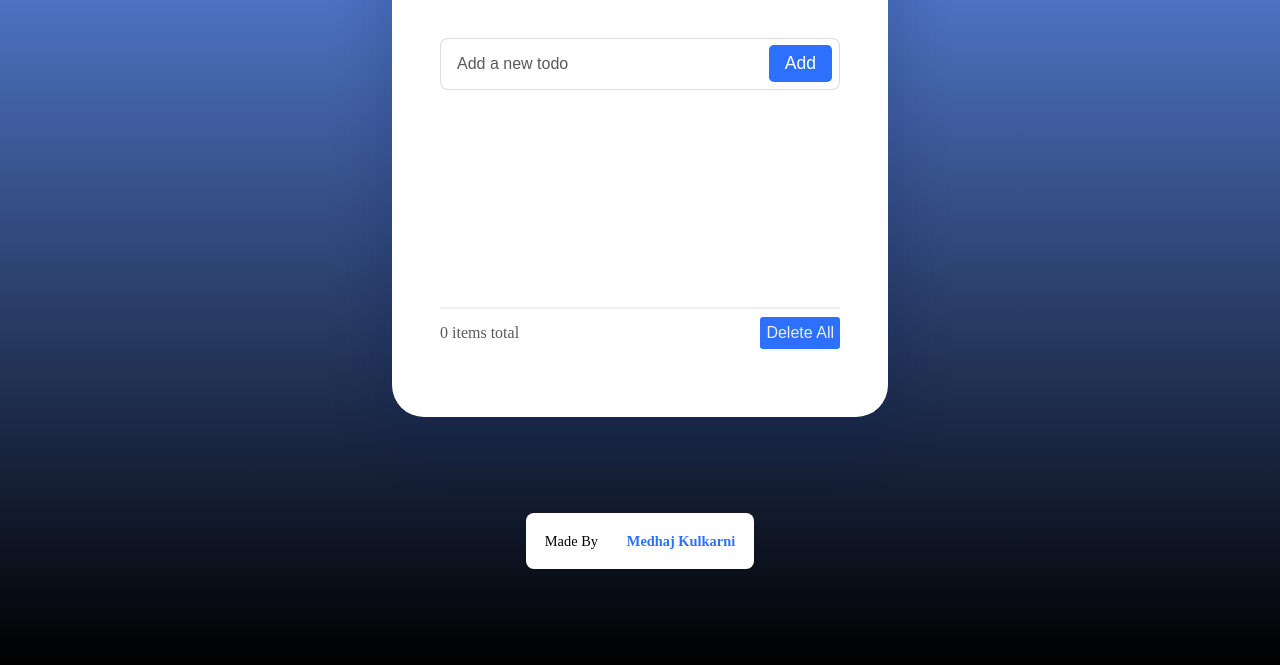
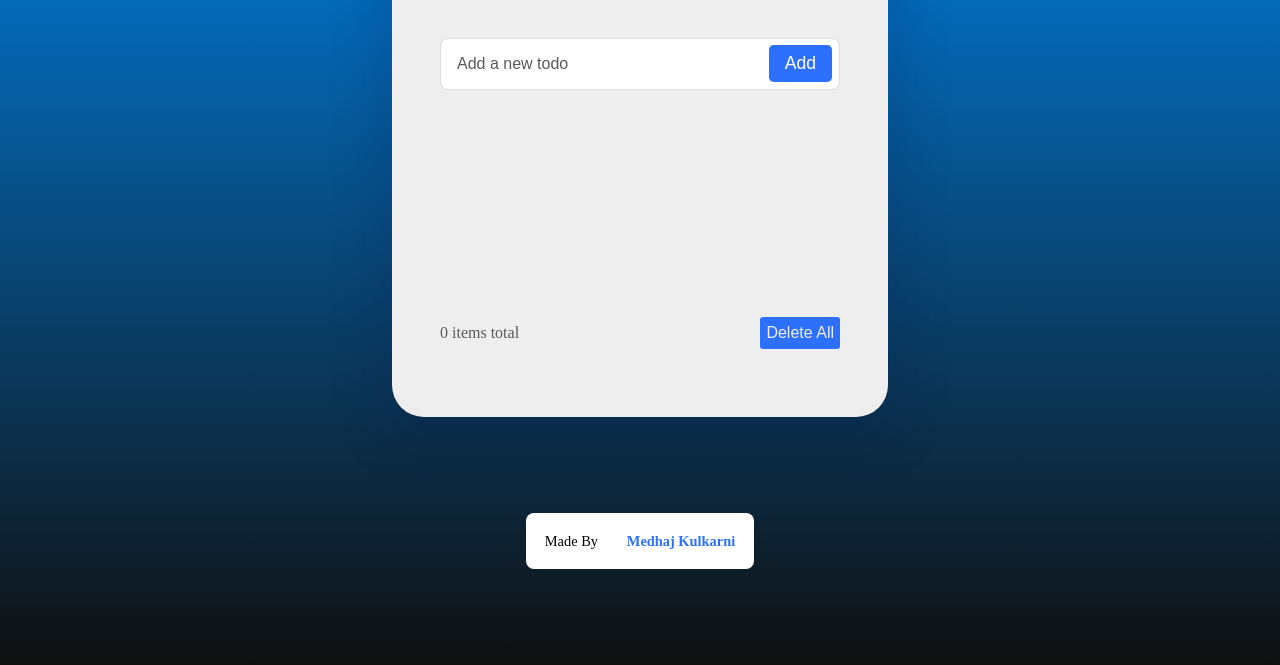
Before and after one commit to Medhaj-Kulkarni013/ToDo-List, a plain HTML site: page index.html in a window 1280 px wide. Shown: the part 215-880 px from the top of the page. Drawn offline with Linux system fonts and the light colour scheme.

Commit message:
Update style.css

```diff
--- a/style.css
+++ b/style.css
@@ -1,12 +1,12 @@
 :root {
   --gradient: linear-gradient(
     180deg,
-    rgba(45, 112, 1253, 0.73) 0%,
-    #000000 100%
+    rgb(0, 135, 239) 0%,
+    #101010 100%
   );
   --dark: #001747;
   --grey: #58595b;
-  --grey-border: rgba(210, 210, 210, 0.75);
+  --grey-border: rgba(44, 38, 38, 0.75);
   --grey-light: #eeeeee;
   --grey-dark: $405175;
   --blue: #2d70fd;
@@ -54,7 +54,7 @@ p {
   flex-direction: column;
   justify-content: space-around;
   border-radius: 2rem;
-  background: var(--white);
+  background-color: var(--grey-light);
   padding: 3rem;
   height: 50%;
   width: 50%;
```
